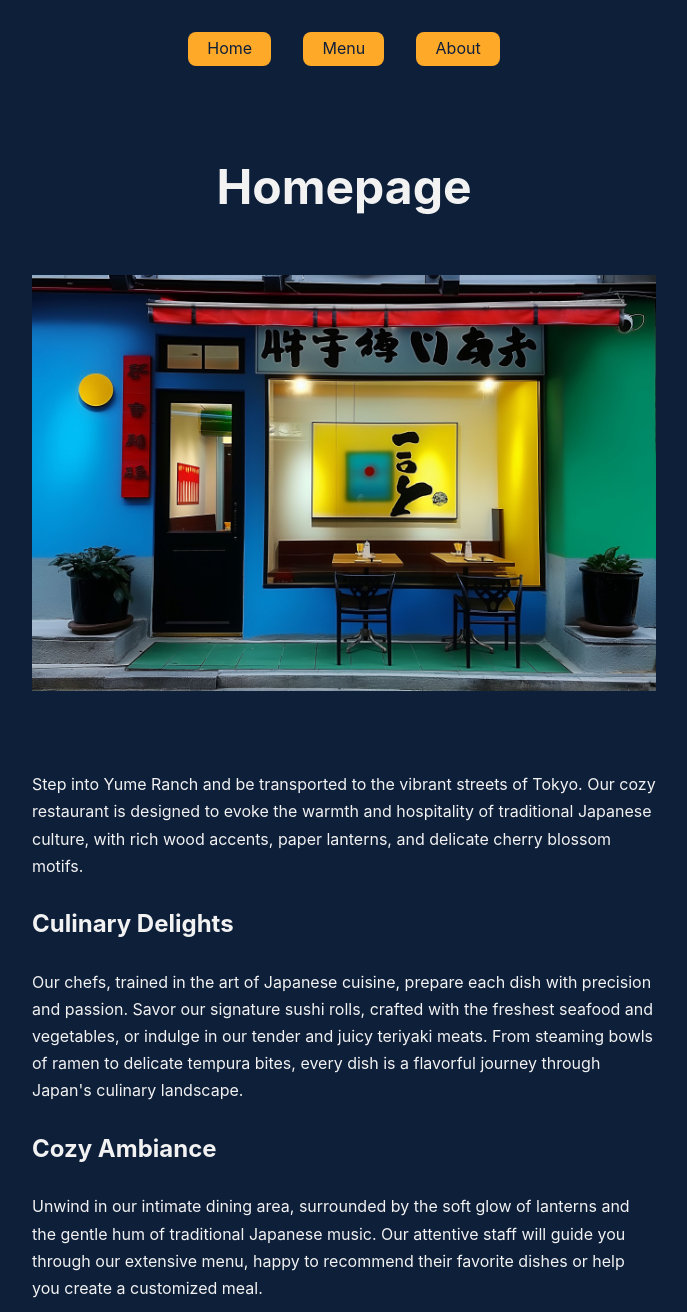
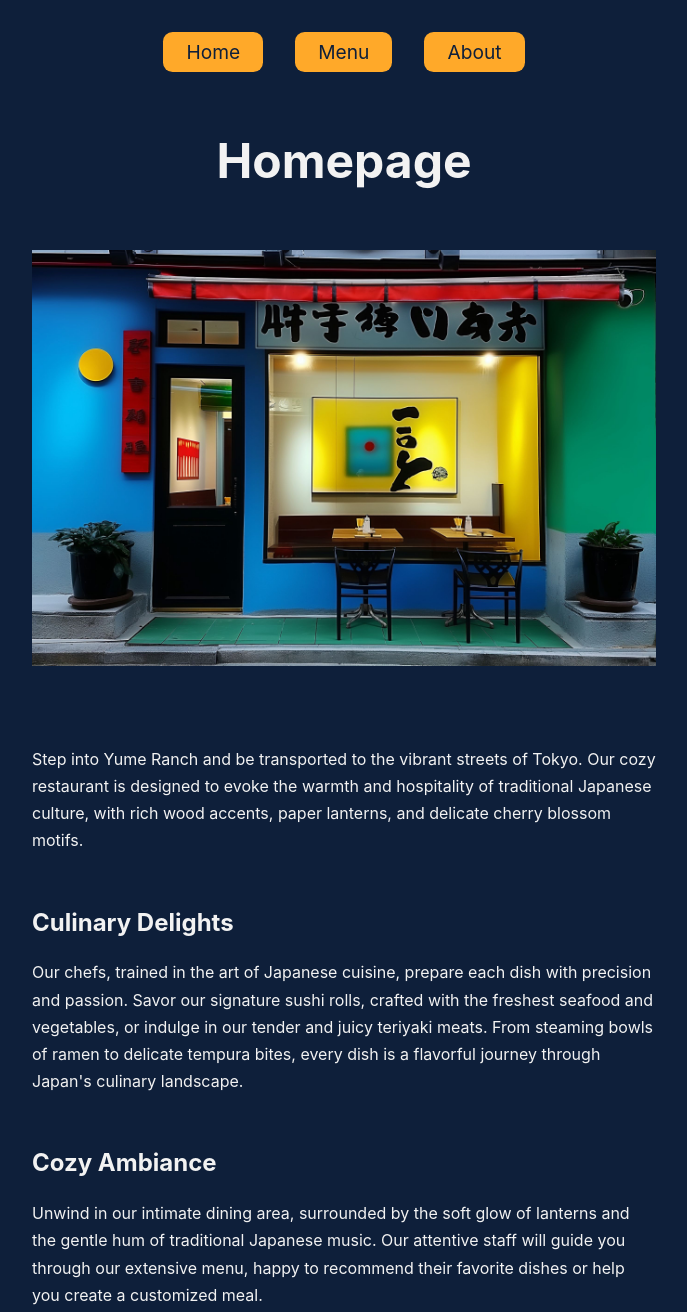
Before and after one commit to qkenn/restaurant, a website built with webpack: page src/index.html in a window 1280 px wide. Shown: the top 1312 px of the page, without its empty margins (296-983 px from the left). Built offline with nearby package versions, Linux system fonts and the light colour scheme.

Commit message:
add minor styling for homepage

```diff
--- a/src/styles/styles.css
+++ b/src/styles/styles.css
@@ -86,7 +86,7 @@ body {
 /* HEADER START */
 
 .header {
-  padding: 2rem;
+  padding-top: 2rem;
 }
 
 .btn-container {
@@ -103,6 +103,7 @@ body {
   padding: 0.2em 1.2em;
   color: var(--bg-clr);
   cursor: pointer;
+  font-size: 1.2rem;
 }
 
 /* HEADER END */
@@ -135,6 +136,11 @@ body {
 
 .headline {
   font-size: 1.5rem;
+  margin-top: 2em;
+}
+
+.info,
+.features {
   margin: 1em 0;
 }
 
```
Also changed, not shown: src/index.html (+3 -0 lines).
